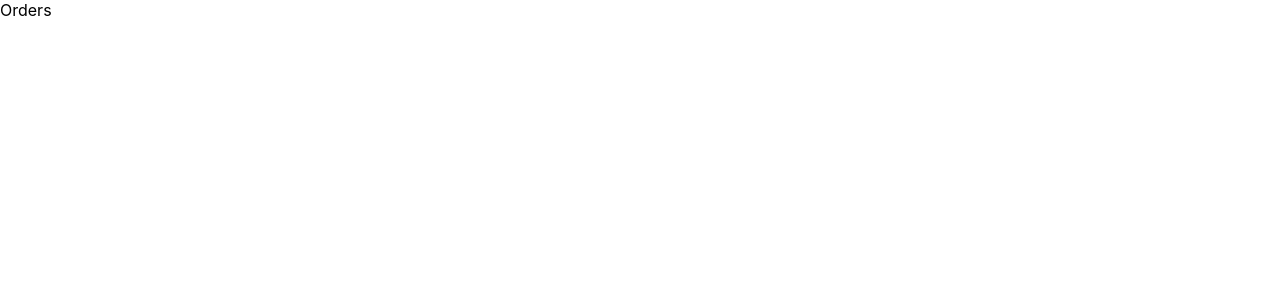
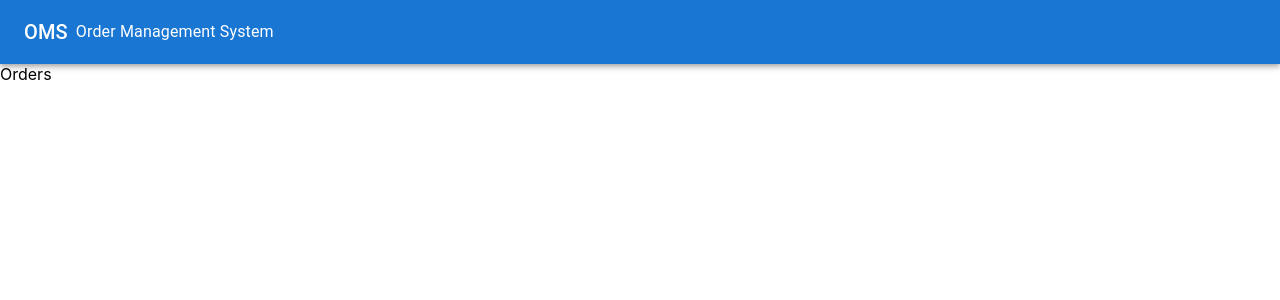
Before and after one commit to teamleadercrm/coding-test, a React (Create React App) app: page /order in a window 1280 px wide. Shown: the top 300 px of the page. Built offline with nearby package versions, Linux system fonts and the light colour scheme.

Commit message:
implementation app layout and header components

```diff
--- a/src/App.tsx
+++ b/src/App.tsx
@@ -1,7 +1,13 @@
 import AppRouter from "./routes";
+import MainLayout from "./layouts";
+import { ThemeProvider } from "@mui/styles";
 
 function App() {
-  return <AppRouter />;
+  return (
+    <MainLayout>
+      <AppRouter />
+    </MainLayout>
+  );
 }
 
 export default App;
--- /dev/null
+++ b/src/common/SectionTitle.tsx
@@ -0,0 +1,25 @@
+import { FC } from "react";
+import { Box, Typography, BoxProps, TypographyProps } from "@mui/material";
+
+interface SectionTitleProps {
+  title: string;
+  variant?: TypographyProps["variant"];
+  align?: TypographyProps["align"];
+}
+
+const SectionTitle: FC<SectionTitleProps & BoxProps> = ({
+  title,
+  variant = "h6",
+  align,
+  ...props
+}) => {
+  return (
+    <Box {...props}>
+      <Typography variant={variant} align={align}>
+        {title}
+      </Typography>
+    </Box>
+  );
+};
+
+export default SectionTitle;
--- /dev/null
+++ b/src/layouts/MainLayout.styles.tsx
@@ -0,0 +1,11 @@
+import { makeStyles } from "@mui/styles";
+
+const useStyles = makeStyles({
+  root: {
+    position: "relative",
+    width: "100%",
+    height: "100dvh",
+  },
+});
+
+export default useStyles;
--- /dev/null
+++ b/src/layouts/header/Header.styles.ts
@@ -0,0 +1,16 @@
+import { makeStyles } from "@mui/styles";
+
+const useStyles = makeStyles({
+  root: {
+    width: "100%",
+    display: "flex",
+    flexFlow: "column",
+    alignItems: "center",
+    justifyContent: "space-around",
+  },
+  subTitle: {
+    marginLeft: "0.5rem",
+  },
+});
+
+export default useStyles;
--- /dev/null
+++ b/src/layouts/header/index.tsx
@@ -0,0 +1,27 @@
+import { FC } from "react";
+import AppBar from "@mui/material/AppBar";
+import Box from "@mui/material/Box";
+import Toolbar from "@mui/material/Toolbar";
+import SectionTitle from "../../common/SectionTitle";
+import { APP_SUBTITLE, APP_TITLE } from "../../utils/constants";
+import useStyles from "./Header.styles";
+
+const Header: FC = () => {
+  const classes = useStyles();
+  return (
+    <Box className={classes.root}>
+      <AppBar position="static">
+        <Toolbar>
+          <SectionTitle title={APP_TITLE} />
+          <SectionTitle
+            title={APP_SUBTITLE}
+            variant="body1"
+            className={classes.subTitle}
+          />
+        </Toolbar>
+      </AppBar>
+    </Box>
+  );
+};
+
+export default Header;
--- /dev/null
+++ b/src/layouts/index.tsx
@@ -0,0 +1,20 @@
+import React, { ReactNode } from "react";
+import Header from "./header";
+import { Box } from "@mui/material";
+import useStyles from "./MainLayout.styles";
+
+interface MainLayoutProps {
+  children: ReactNode;
+}
+
+const MainLayout: React.FC<MainLayoutProps> = ({ children }) => {
+  const classes = useStyles();
+  return (
+    <Box component="div" className={classes.root}>
+      <Header />
+      <Box component="main">{children}</Box>
+    </Box>
+  );
+};
+
+export default MainLayout;
--- a/src/utils/constants.ts
+++ b/src/utils/constants.ts
@@ -1 +1,3 @@
-export const BASE_URL = "/api";
+export const BASE_URL: string = "/api";
+export const APP_TITLE: string = "OMS";
+export const APP_SUBTITLE: string = "Order Management System";
```
